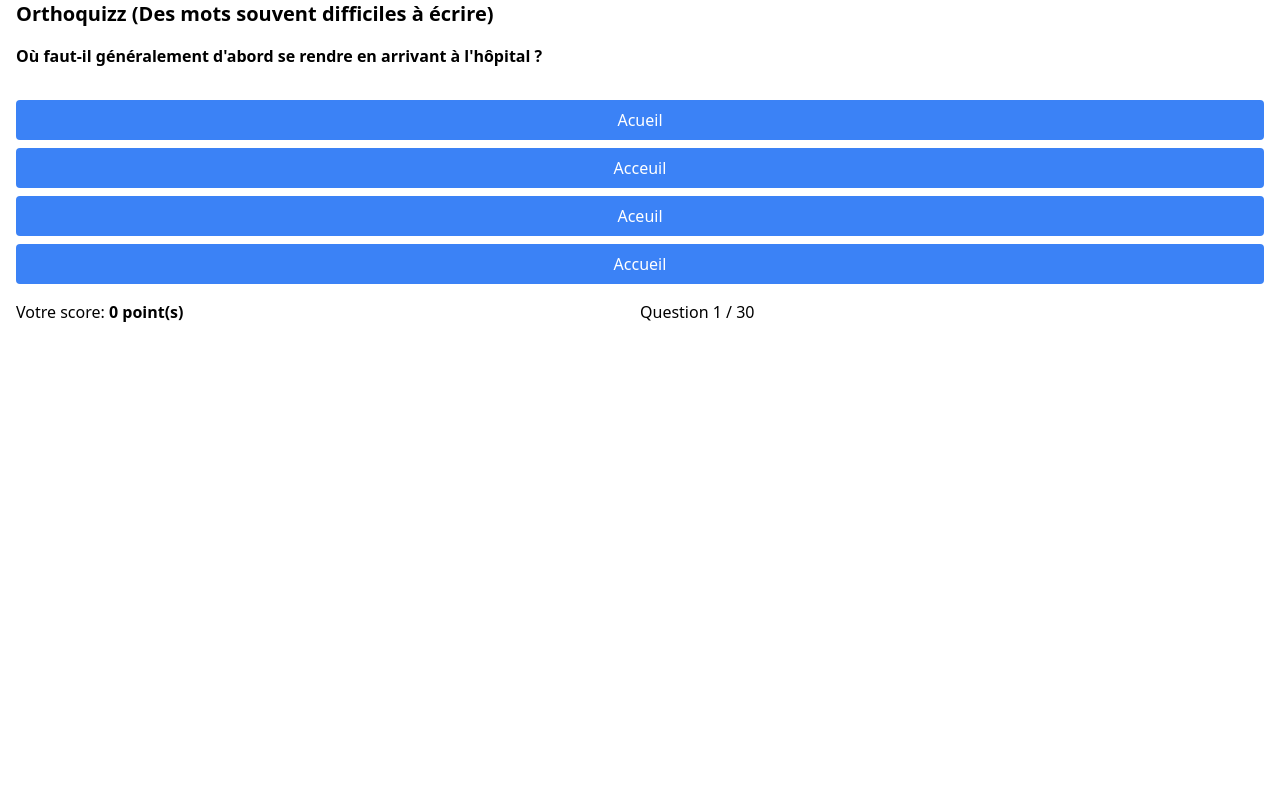
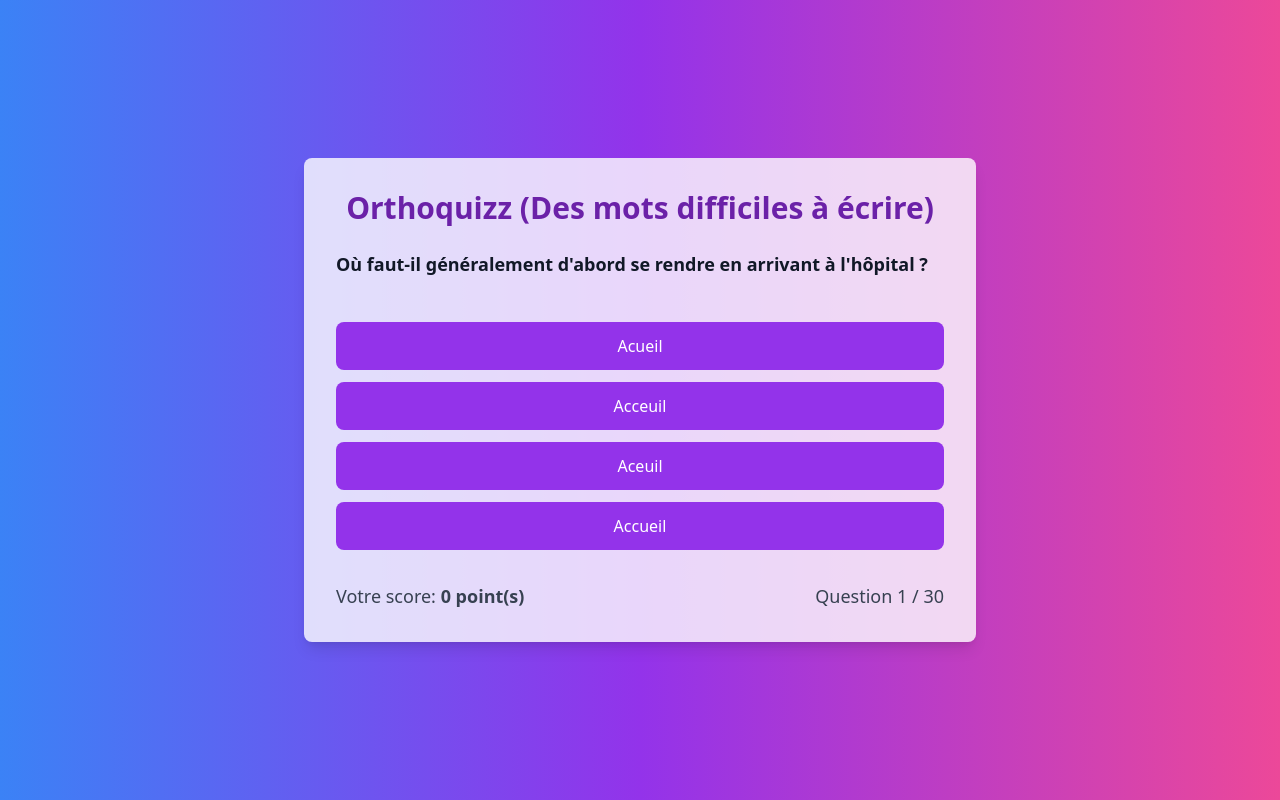
Before and after one commit to val--/family-quiz, a Next.js app: page /quiz in a window 1280 px wide. Built offline with nearby package versions, Linux system fonts and the light colour scheme.

Commit message:
Improve Quiz style

```diff
--- a/app/components/question.tsx
+++ b/app/components/question.tsx
@@ -25,27 +25,55 @@ const Question: React.FC<QuestionProps> = ({ question, handleAnswer }) => {
 
   return (
     <div>
-
-      <h3 className="text-m font-semibold mb-2">{!!activeOption ? ( <span> {isCorrect ? ("Bravo !") : "Raté ! La bonne réponse était \"" + question.answer+"\"."}</span>) : question.question}</h3>
-      <div className="text-xs mb-2">{!!activeOption ? ( question.anecdote) : <div>&nbsp;</div>}</div>
-      <div className="options grid grid-cols-1 gap-2">
+      <h3 className="text-lg font-semibold mb-2 text-gray-900">
+        {!!activeOption ? (
+          <span>{isCorrect ? "Bravo !" : `Raté ! La bonne réponse était "${question.answer}".`}</span>
+        ) : (
+          question.question
+        )}
+      </h3>
+      <p className="text-sm text-gray-600 mb-4">
+        {!!activeOption ? question.anecdote : <span>&nbsp;</span>}
+      </p>
+      <div className="grid grid-cols-1 gap-3">
         {question.answers.map((option, index) => (
           <button
             key={index}
-            className={`option p-2 rounded transition ease-out delay-50 bg-blue-500 duration-30 ${
+            className={`p-3 rounded-lg text-white font-medium transition-all duration-300 ${
               option === activeOption
                 ? isCorrect
                   ? 'bg-green-500'
-                  : 'bg-red-500'
-                : 'bg-blue-500'
-            } text-white`}
+                  : 'bg-red-500 animate-shake'
+                : 'bg-purple-600 hover:bg-purple-700'
+            }`}
             onClick={() => handleOptionClick(option)}
-            disabled={!!activeOption} // Disable all buttons if an option is selected
+            disabled={!!activeOption}
           >
             {option}
           </button>
         ))}
       </div>
+      {/* Shake animation for wrong answers */}
+      <style jsx>{`
+        @keyframes shake {
+          0%, 100% {
+            transform: translateX(0);
+          }
+          25% {
+            transform: translateX(-5px);
+          }
+          50% {
+            transform: translateX(5px);
+          }
+          75% {
+            transform: translateX(-5px);
+          }
+        }
+
+        .animate-shake {
+          animation: shake 0.5s ease;
+        }
+      `}</style>
     </div>
   );
 };
--- a/app/components/quiz.tsx
+++ b/app/components/quiz.tsx
@@ -1,7 +1,7 @@
 "use client";
 
 import React, { useState } from 'react';
-import Question from './question'
+import Question from './question';
 import Result from './result';
 
 import { QuestionType } from '../types/custom-types';
@@ -27,23 +27,25 @@ const Quiz: React.FC<QuizProps> = ({ title, questions }) => {
   };
 
   return (
-    <div className="container mx-auto px-4">
-      <h2 className="text-xl font-bold mb-4">{title}</h2>
+    <div className="min-h-screen flex items-center justify-center bg-gradient-to-r from-blue-500 via-purple-600 to-pink-500">
+      <div className="container max-w-2xl bg-white bg-opacity-80 shadow-lg rounded-lg p-8">
+        <h2 className="text-3xl font-bold mb-6 text-center text-purple-800">{title}</h2>
         {!showResult ? (
           <div>
             <Question
               question={questions[currentQuestionIndex]}
               handleAnswer={handleAnswer}
             />
-          <div className="flex flex-row mt-4">
-            <div className="basis-1/2"><p>Votre score: <strong>{score} point(s)</strong></p></div>
-            <div className="basis-1/2"><p>Question {currentQuestionIndex+1} / {questions.length}</p></div>
+            <div className="flex justify-between mt-8 text-lg text-gray-700">
+              <p>Votre score: <strong>{score} point(s)</strong></p>
+              <p>Question {currentQuestionIndex + 1} / {questions.length}</p>
             </div>
           </div>
         ) : (
           <Result score={score} total={questions.length} />
         )}
       </div>
+    </div>
   );
 };
 
--- a/app/page.tsx
+++ b/app/page.tsx
@@ -1,5 +1,15 @@
-import Link from 'next/link'
+import Link from 'next/link';
 
-export default function Page() {
-    return <h1>Welcome! <Link href="/quiz">Start the quiz</Link></h1>
-  }
+export default function Home() {
+  return (
+    <div className="min-h-screen flex items-center justify-center bg-gradient-to-r from-blue-400 via-purple-500 to-pink-500">
+      <div className="text-center">
+        <h1 className="text-white text-5xl font-bold mb-8">Bienvenue sur Family Quiz</h1>
+        <p className="text-white text-lg mb-6">Teste tes connaissances sur différents sujets!</p>
+        <Link className="bg-white text-purple-700 hover:bg-purple-700 hover:text-white transition-colors duration-300 font-semibold py-3 px-6 rounded-full text-xl" href="/quiz">
+            Lancer le Quiz !
+        </Link>
+      </div>
+    </div>
+  );
+}
--- a/app/sample.json
+++ b/app/sample.json
@@ -1,7 +1,7 @@
 {
     "provider":"OpenQuizzDB - Fournisseur de contenu libre (https://www.openquizzdb.org)",
     "author":"Philippe Bresoux",
-    "theme":"Orthoquizz (Des mots souvent difficiles à écrire)",
+    "theme":"Orthoquizz (Des mots difficiles à écrire)",
     "difficulty":"3 / 5",
     "quizz":[
        {
```
Lines whose indentation alone changed are shown as unchanged.
